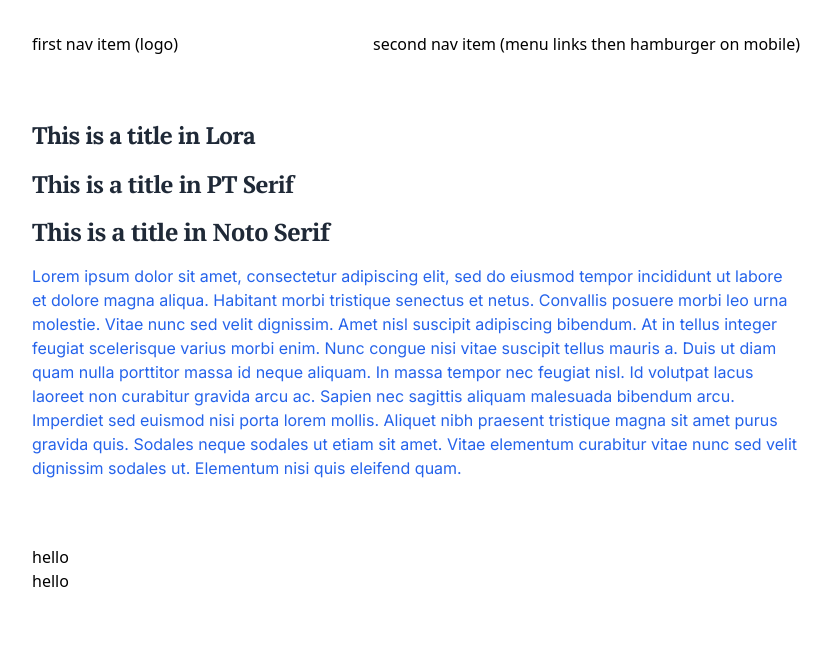
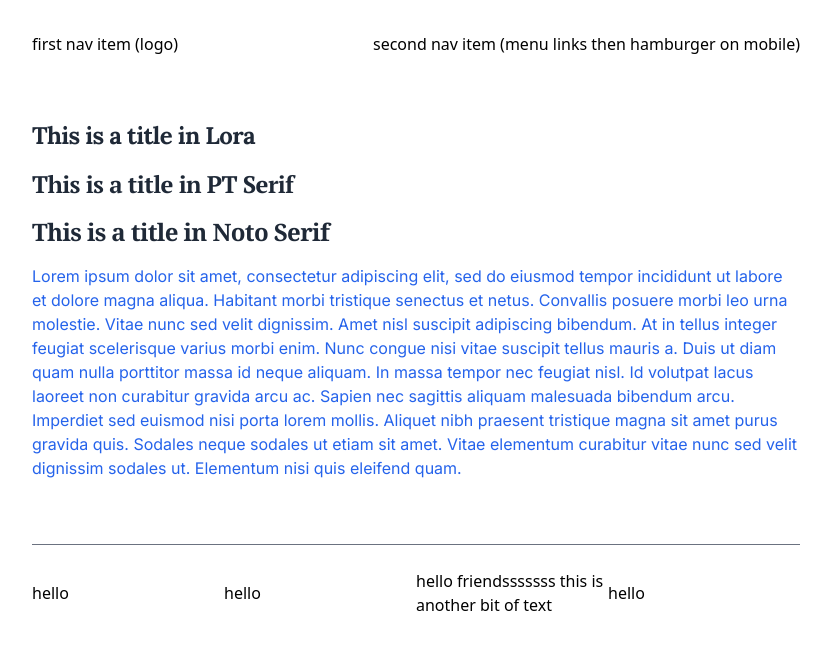
Before and after one commit to bengerlovin/bengerlovin.me, a Next.js app: page / in a window 1280 px wide. Shown: the top 650 px of the page, without its empty margins (224-1055 px from the left). Built offline with nearby package versions, Linux system fonts and the light colour scheme.

Commit message:
footer edits

```diff
--- a/components/Navigation/Footer.tsx
+++ b/components/Navigation/Footer.tsx
@@ -4,12 +4,18 @@ export default function Footer() {
   return (
     <>
       <footer className='flex flex-col justify-center px-8'>
-        <div className='relative flex flex-col items-start w-full max-w-3xl py-8 mx-auto'>
+        <div className='relative items-start w-full max-w-3xl py-8 mx-auto'>
           {/* HR Separator */}
           <hr className='bg-gray-400 border-gray-500'></hr>
 
-          <div>hello</div>
-          <div>hello</div>
+          <div className='flex items-center justify-between max-w-3xl py-6'>
+            <div className='flex-shrink-0 w-1/4'>hello</div>
+            <div className='flex-shrink-0 w-1/4'>hello</div>
+            <div className='flex-shrink-0 w-1/4'>
+              hello friendsssssss this is another bit of text
+            </div>
+            <div className='flex-shrink-0 w-1/4'>hello</div>
+          </div>
         </div>
       </footer>
     </>
```
